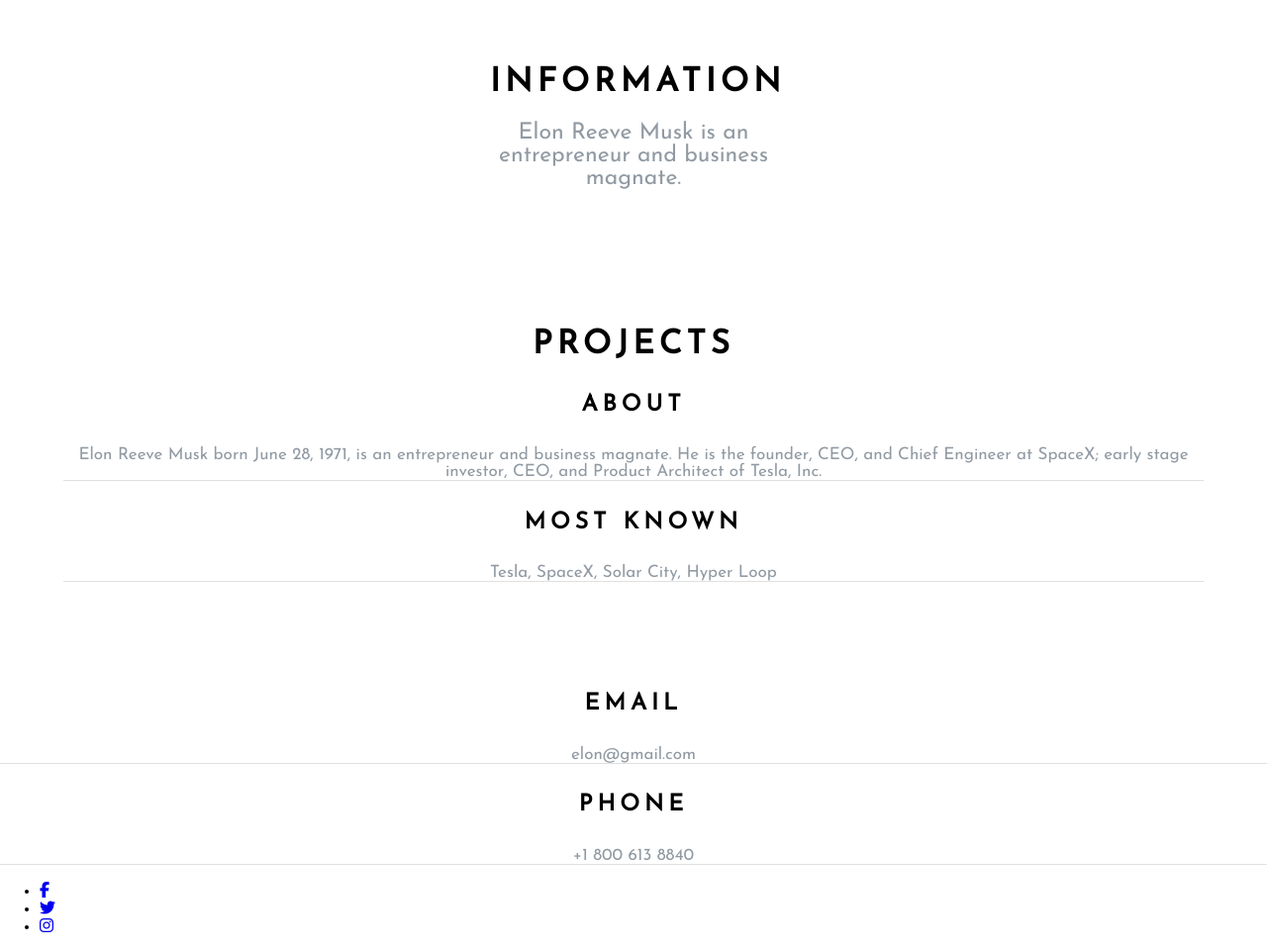
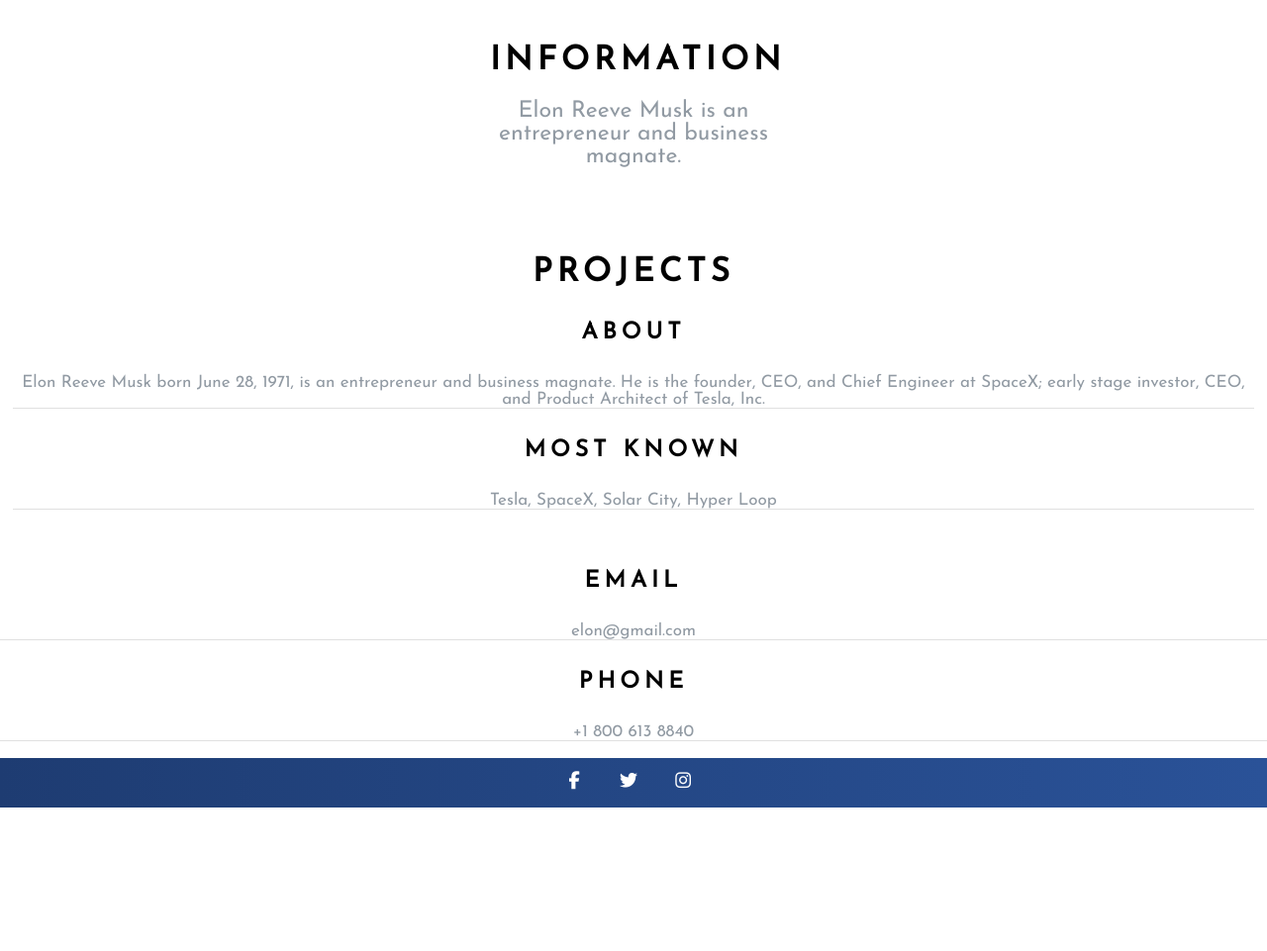
Before and after one commit to siily15/Team_2-_EM, a plain HTML site: page index.html in a window 1280 px wide. Shown: the part 186-1147 px from the top of the page at 99% size. After the commit the page ends 1002 px from the top, so only its background shows below. Drawn offline with Linux system fonts and the light colour scheme.

Commit message:
Update style.css

```diff
--- a/style.css
+++ b/style.css
@@ -32,7 +32,7 @@ body {
     font-size: 23px;
     text-align: center;
     padding: 20px;
-    margin-top: 2rem;
+    margin-top: 10px;
 }
 
 .info{
@@ -80,7 +80,7 @@ body {
 .projects{
     text-align: center;
     font-size: 23px;
-    padding: 5%;
+    padding: 1%;
 }
 
 .projects h3{
@@ -88,3 +88,37 @@ body {
     text-transform: uppercase;
     letter-spacing: 5px;
 }
+
+.projects p{
+    color: #919aa3;
+    border-bottom: 1px solid #e0e0e0;
+    font-size: 17px;
+}
+
+.social_media{
+    background: linear-gradient(to right, #1e3c72, #2a5298);
+    height: 50px;
+}
+
+.social_media ul{
+    display: flex;
+    padding: 0px;
+    list-style: none;
+    justify-content: center;
+   margin: 0px;
+}
+
+.social_media ul li{
+    width: 45px;
+    height: 45px;
+    margin-right: 10px;
+    border-radius: 5px;
+    line-height: 50px;
+    text-align: center;
+}
+
+.social_media ul li a{
+    color: #fff;
+    display: block;
+    font-size: 18px;
+}
```
